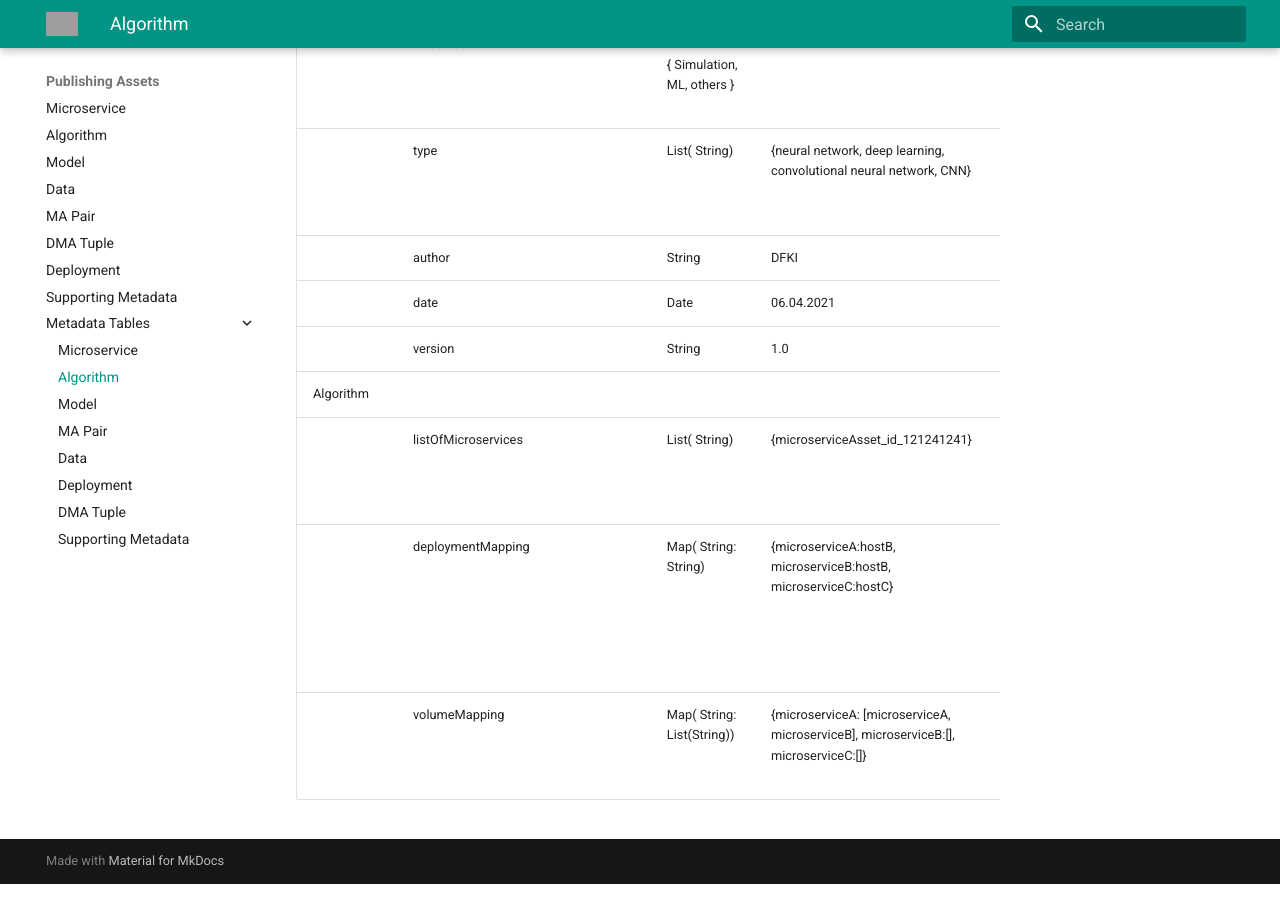
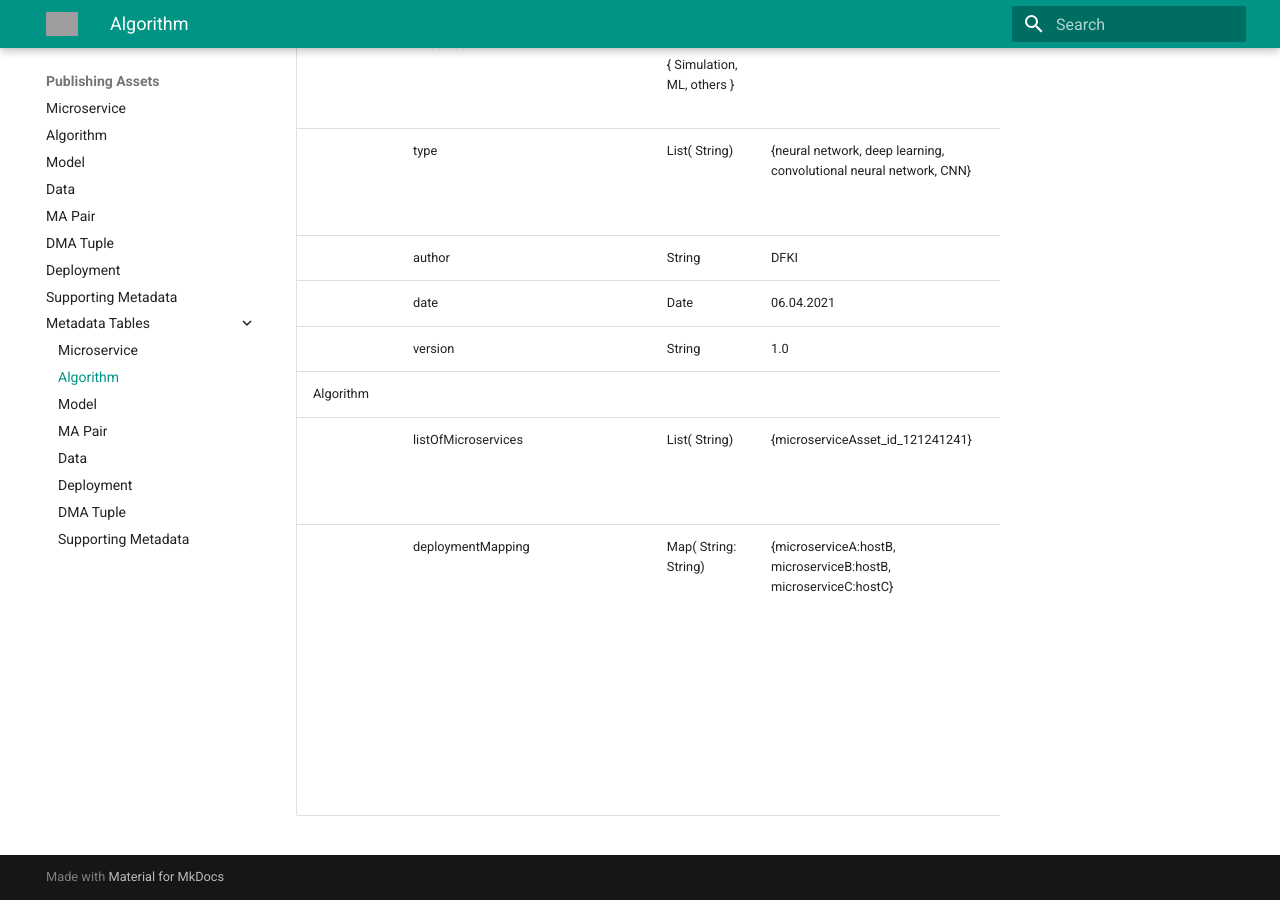
Before and after one commit to DIGITbrain/digitbrain.github.io, an MkDocs documentation site: the page built from docs/assets/algorithm.md, in a window 1280 px wide and 900 px high, scrolled down 700 px. Built offline with MkDocs 1.6.1 and Material for MkDocs 9.7.7, drawn with Linux system fonts in a browser that asks for light colours; part of the change alters nothing that is shown; grey boxes are pictures that could not be loaded.

Commit message:
fix: remove redundant volumeMapping [AUTO]

```diff
--- a/docs/assets/algorithm.md
+++ b/docs/assets/algorithm.md
@@ -1,15 +1,14 @@
-| Concept     | Key                  | Subkey | Type                                   | Example Value                                                                               | Comment                                                                                                                                                       | Condition |
-| ----------- | -------------------- | ------ | -------------------------------------- | ------------------------------------------------------------------------------------------- | ------------------------------------------------------------------------------------------------------------------------------------------------------------- | --------- |
-| Description |                      |        |                                        |                                                                                             |                                                                                                                                                               |           |
-|             | id                   |        | String                                 | algorithm_10824912410291                                                                    | a unique id to identify this asset                                                                                                                            | auto      |
-|             | name                 |        | String                                 | Object Detection Algorithm for detection of faulty weld seams                               | a human-readable name to ease identification and discoverability for human users                                                                              | mandatory |
-|             | description          |        | String                                 | This algorithm can be used to solve a specifc problem, and applies some fancy technologies. | a short, human-readable description of the Algorithm to aid a human user in analysing the Algorithm’s capabilities and its applicability to a certain problem | mandatory |
-|             | classificationSchema |        | Enumeration { Simulation, ML, others } | ML                                                                                          | the classification of the Algorithm, to describe the specialization area                                                                                      | mandatory |
-|             | type                 |        | List( String)                          | {neural network, deep learning, convolutional neural network, CNN}                          | a detailed list of attributes to describe the Algorithm’s field of application                                                                                | mandatory |
-|             | author               |        | String                                 | DFKI                                                                                        | the authoring entity                                                                                                                                          | mandatory |
-|             | date                 |        | Date                                   | 06.04.2021                                                                                  | the creation data                                                                                                                                             | auto      |
-|             | version              |        | String                                 | 1.0                                                                                         | the version                                                                                                                                                   | mandatory |
-| Algorithm   |                      |        |                                        |                                                                                             |                                                                                                                                                               |           |
-|             | listOfMicroservices  |        | List( String)                          | {microserviceAsset_id_121241241}                                                            | a list of Microservice Asset IDs, which are contained in the algorithm                                                                                        | mandatory |
-|             | deploymentMapping    |        | Map( String: String)                   | {microserviceA:hostB, microserviceB:hostB, microserviceC:hostC}                             | an abstract definition of which microservice shall run on which host, to indicate which Microservices may need to run on the same host                        | mandatory |
-|             | volumeMapping        |        | Map( String: List(String))             | {microserviceA: [microserviceA, microserviceB], microserviceB:[], microserviceC:[]}         | a list of Microservice Asset IDs, which are contained in the algorithm                                                                                        | optional  |
+| Concept     | Key                  | Subkey | Type                                   | Example Value                                                                               | Comment                                                                                                                                                                                                                                    | Condition |
+| ----------- | -------------------- | ------ | -------------------------------------- | ------------------------------------------------------------------------------------------- | ------------------------------------------------------------------------------------------------------------------------------------------------------------------------------------------------------------------------------------------ | --------- |
+| Description |                      |        |                                        |                                                                                             |                                                                                                                                                                                                                                            |           |
+|             | id                   |        | String                                 | algorithm_10824912410291                                                                    | a unique id to identify this asset                                                                                                                                                                                                         | auto      |
+|             | name                 |        | String                                 | Object Detection Algorithm for detection of faulty weld seams                               | a human-readable name to ease identification and discoverability for human users                                                                                                                                                           | mandatory |
+|             | description          |        | String                                 | This algorithm can be used to solve a specifc problem, and applies some fancy technologies. | a short, human-readable description of the Algorithm to aid a human user in analysing the Algorithm’s capabilities and its applicability to a certain problem                                                                              | mandatory |
+|             | classificationSchema |        | Enumeration { Simulation, ML, others } | ML                                                                                          | the classification of the Algorithm, to describe the specialization area                                                                                                                                                                   | mandatory |
+|             | type                 |        | List( String)                          | {neural network, deep learning, convolutional neural network, CNN}                          | a detailed list of attributes to describe the Algorithm’s field of application                                                                                                                                                             | mandatory |
+|             | author               |        | String                                 | DFKI                                                                                        | the authoring entity                                                                                                                                                                                                                       | mandatory |
+|             | date                 |        | Date                                   | 06.04.2021                                                                                  | the creation data                                                                                                                                                                                                                          | auto      |
+|             | version              |        | String                                 | 1.0                                                                                         | the version                                                                                                                                                                                                                                | mandatory |
+| Algorithm   |                      |        |                                        |                                                                                             |                                                                                                                                                                                                                                            |           |
+|             | listOfMicroservices  |        | List( String)                          | {microserviceAsset_id_121241241}                                                            | a list of Microservice Asset IDs, which are contained in the algorithm                                                                                                                                                                     | mandatory |
+|             | deploymentMapping    |        | Map( String: String)                   | {microserviceA:hostB, microserviceB:hostB, microserviceC:hostC}                             | a mapping specifying which microservice should run on which host. By default each microservice is assigned a respective host, but this behaviour is not always ideal (eg. when two or more Microservices may need to run on the same host) | mandatory |
```
